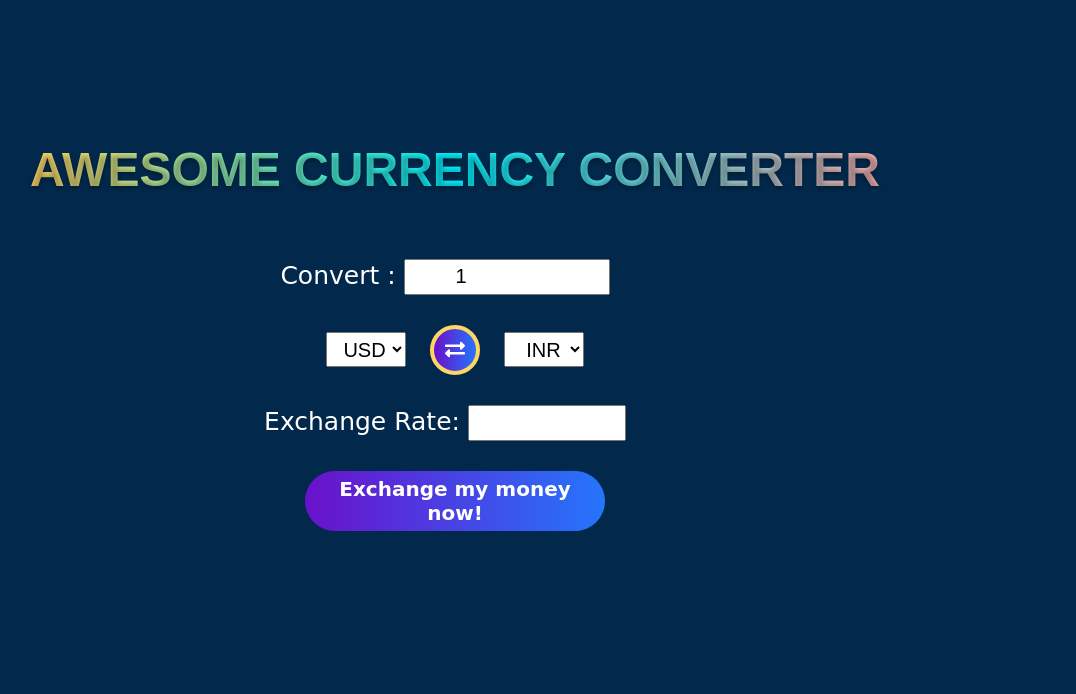
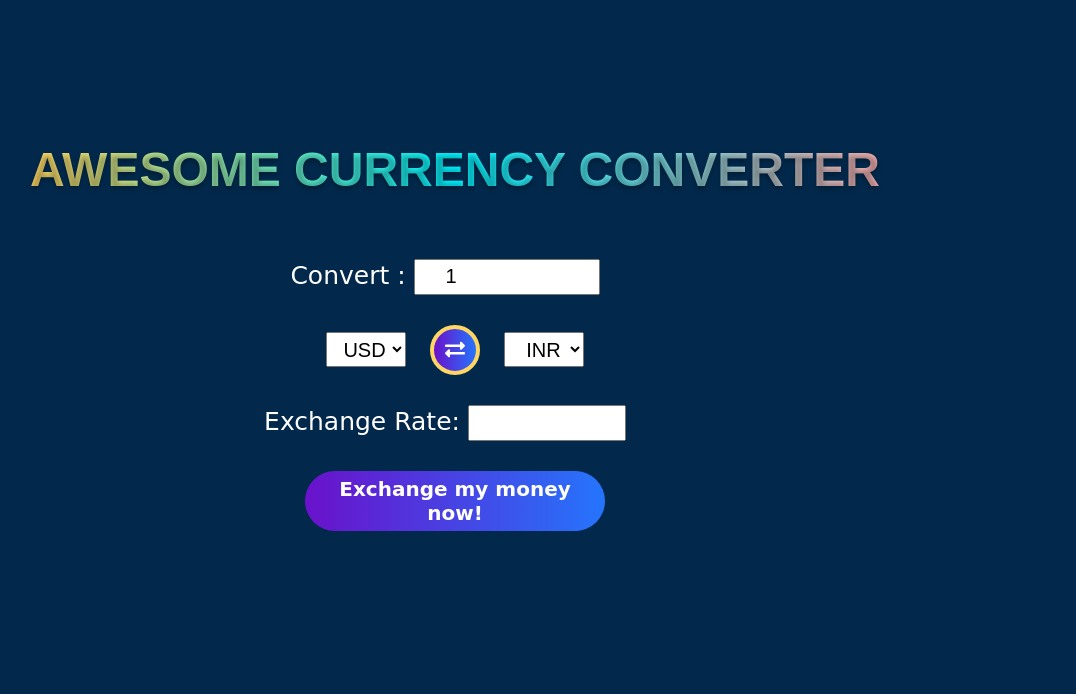
Before and after one commit to ashishthomas/Awesome-Currency-Convertor, a plain HTML site: page index.html in a window 1280 px wide. Shown: the top 694 px of the page, without its empty margins (185-1261 px from the left). Drawn offline with Linux system fonts and the light colour scheme; a web font is replaced by a local one.

Commit message:
css style changes

```diff
--- a/css/style.css
+++ b/css/style.css
@@ -45,7 +45,7 @@ input {
 }
 
 #original-currency-amount{
-    padding-left: 50px;
+    padding-left: 30px;
 }
 button {
 	width: 300px;
@@ -77,7 +77,7 @@ select{
 	font-size: 20px;
 	text-align: center;
 	padding-left: 10px;
-  outline: 0;
+    outline: 0;
 }
 
 #exchange{
@@ -88,7 +88,6 @@ select{
     outline: 0;
     color: rgb(255, 255, 255);
     border: 4px solid #FFD662FF;
-
 }
 
 #exchange:active, button:active {
```
